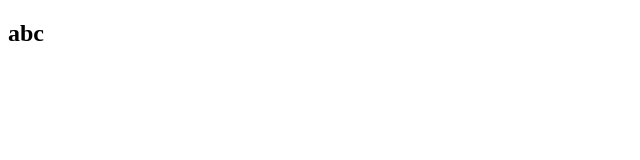
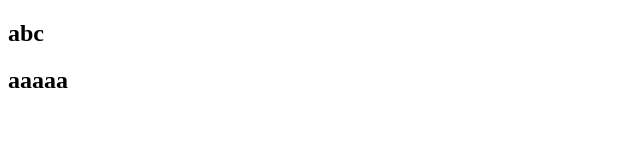
Before and after one commit to huutai955/Deno-GitHub, a plain HTML site: page index.html in a window 1280 px wide. Shown: the full height of the page, 0-640 px from the left. Drawn offline with Linux system fonts and the light colour scheme.

Commit message:
Update index.html

```diff
--- a/index.html
+++ b/index.html
@@ -8,5 +8,6 @@
 </head>
 <body>
     <h2>abc</h2>
+     <h2>aaaaa</h2>
 </body>
 </html>
```
